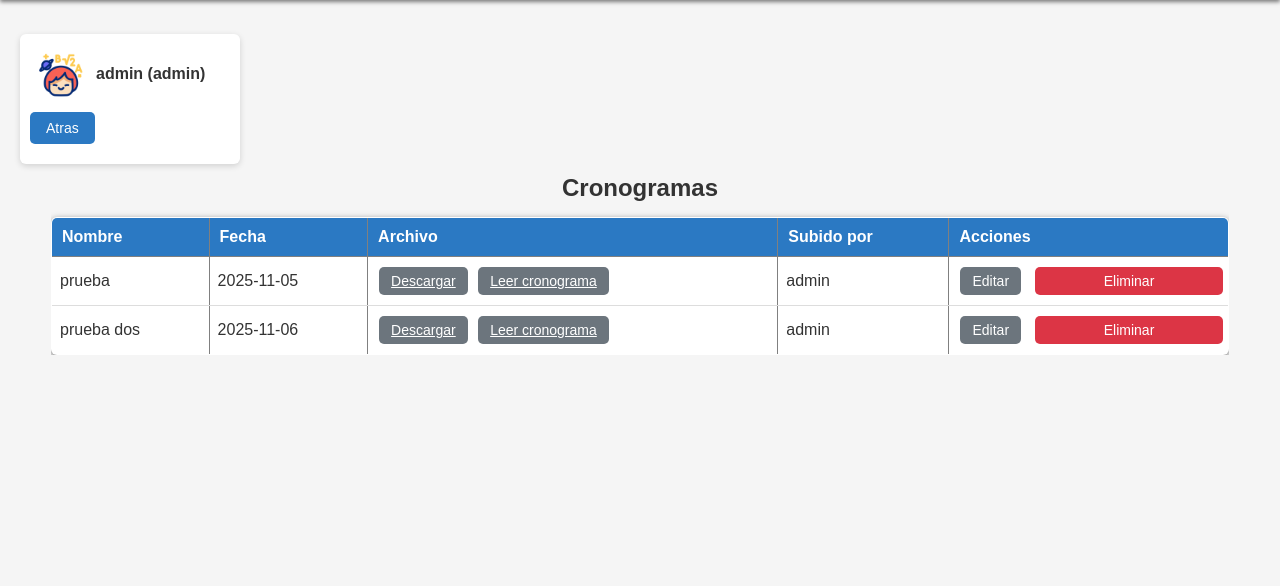
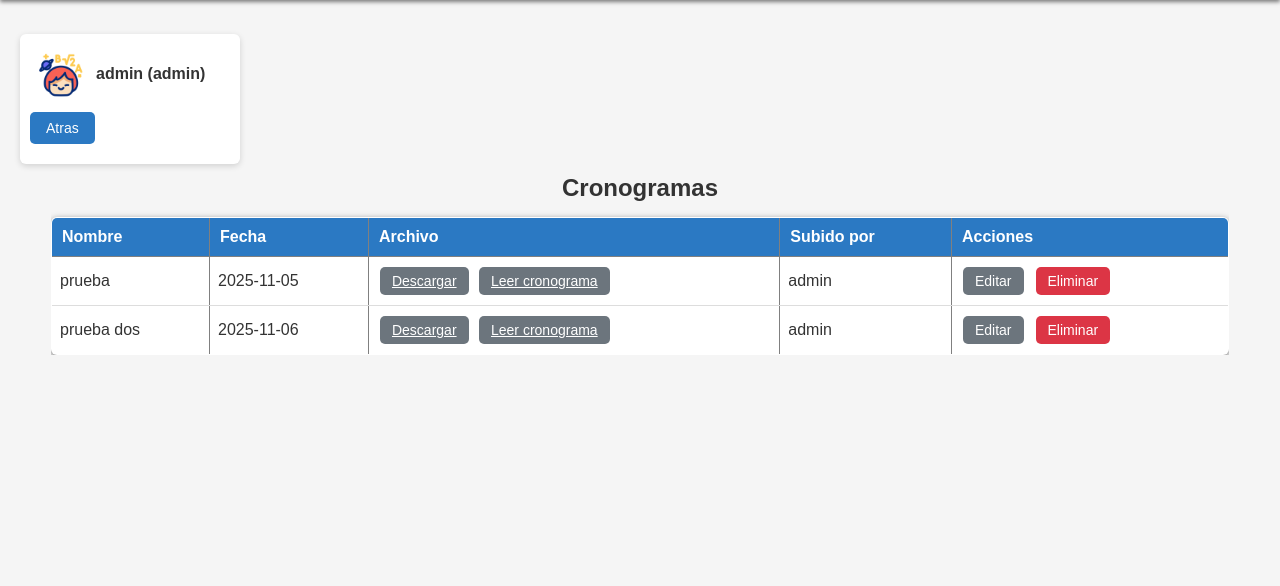
Before and after one commit to Frankvj09/Actas, a Flask app: page /cronogramas/ in a window 1280 px wide. Shown: the part 46-632 px from the top of the page. Run offline with Flask 3, Linux system fonts and the light colour scheme; a user stored in the database is signed in; data comes from the database, SQL or seed files in the repository.

Commit message:
Botones de tablas coreccion de error 2

```diff
--- a/static/style.css
+++ b/static/style.css
@@ -205,6 +205,32 @@ footer {
 }
 
 /* ====== TABLAS ====== */
+
+/* ===== FIX DEFINITIVO PARA BOTONES EN TABLAS ===== */
+
+/* Contenedor interno de acciones */
+.tabla-listado td .acciones {
+  display: flex;
+  flex-wrap: wrap; /* 🔹 evita sobreposición */
+  gap: 6px;        /* 🔹 separación entre botones */
+  align-items: center;
+}
+
+/* Evita que los botones salgan del td */
+.tabla-listado td a,
+.tabla-listado td button,
+.tabla-listado td form {
+  white-space: nowrap;  /* 🔹 no se parten */
+  display: inline-flex; /* 🔹 mantiene alineación estable */
+  align-items: center;
+}
+
+/* Evita que el formulario crezca raro
+.tabla-listado td form {
+  margin: 0;
+  padding: 0;
+}*/
+
 .tabla-container {
   width: 95%;
   max-width: 1200px;
--- a/templates/cronogramas.html
+++ b/templates/cronogramas.html
@@ -23,7 +23,8 @@
       <td>
         {% if c.archivo %}
         <div class="archivo-botones">
-          <a href="{{ url_for('cronogramas.descargar_cronograma', cronograma_id=c.id) }}" class="btn-secondary">
+          <a href="{{ url_for('cronogramas.descargar_cronograma', cronograma_id=c.id) }}"
+             class="btn-secondary">
             Descargar
           </a>
 
@@ -52,9 +53,8 @@
 
           {% if current_user.role == 'admin' %}
           <form method="post"
-                action="{{ url_for('cronogramas.eliminar', id=c.id) }}"
-                style="width: 100%;">
-            <button type="submit" class="btn-danger" style="width: 100%;">
+                action="{{ url_for('cronogramas.eliminar', id=c.id) }}">
+            <button type="submit" class="btn-danger">
               Eliminar
             </button>
           </form>
```
